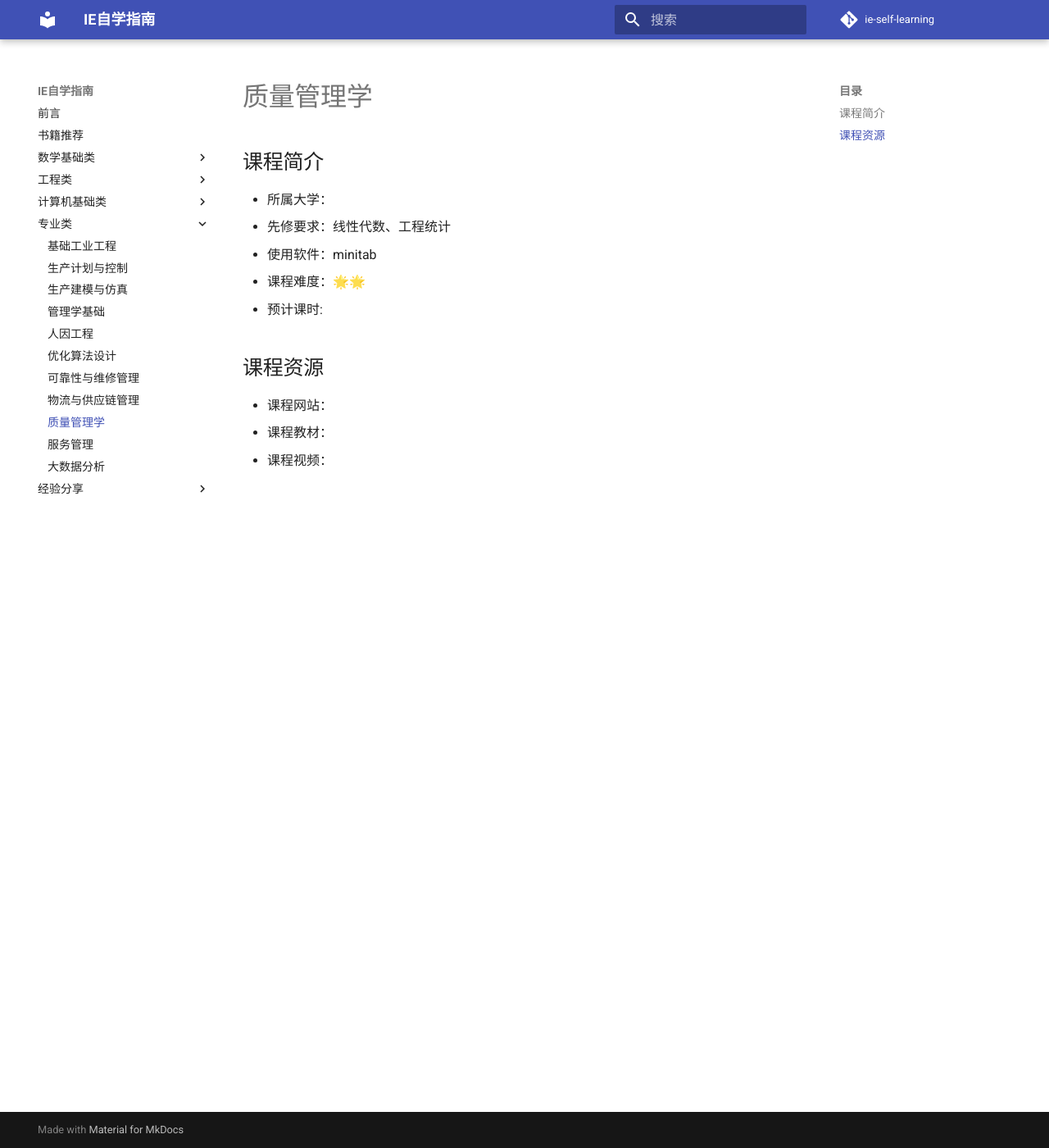
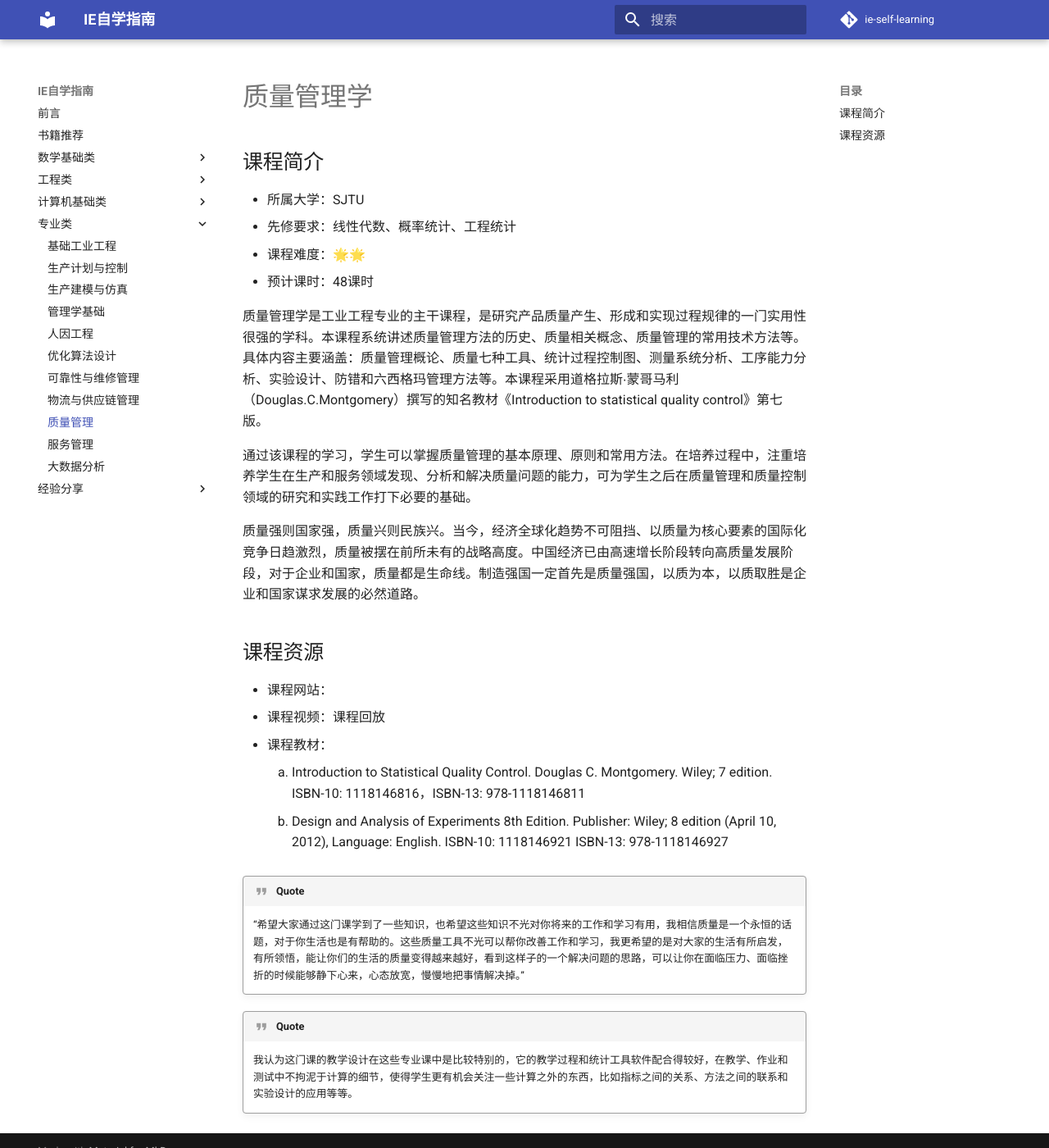
Before and after one commit to ceclin/ie-self-learning, an MkDocs documentation site: the page built from docs/专业类/质量管理.md, in a window 1280 px wide and 1400 px high. Shown: the whole window at 82% size. Built offline with MkDocs 1.6.1 and Material for MkDocs 9.7.7, drawn with Linux system fonts in a browser that asks for light colours; comment, search, counter and statistics services are not loaded.

Commit message:
add SJTU-IO213 (#39)

```diff
--- a/docs/专业类/质量管理.md
+++ b/docs/专业类/质量管理.md
@@ -1,14 +1,30 @@
 # 质量管理学
+
 ## 课程简介
-- 所属大学：
-- 先修要求：线性代数、工程统计
-- 使用软件：minitab
+
+- 所属大学：SJTU
+- 先修要求：线性代数、概率统计、工程统计
 - 课程难度：🌟🌟
-- 预计课时:
+- 预计课时：48课时
 
+质量管理学是工业工程专业的主干课程，是研究产品质量产生、形成和实现过程规律的一门实用性很强的学科。本课程系统讲述质量管理方法的历史、质量相关概念、质量管理的常用技术方法等。具体内容主要涵盖：质量管理概论、质量七种工具、统计过程控制图、测量系统分析、工序能力分析、实验设计、防错和六西格玛管理方法等。本课程采用道格拉斯∙蒙哥马利（Douglas.C.Montgomery）撰写的知名教材《Introduction to statistical quality control》第七版。
 
+通过该课程的学习，学生可以掌握质量管理的基本原理、原则和常用方法。在培养过程中，注重培养学生在生产和服务领域发现、分析和解决质量问题的能力，可为学生之后在质量管理和质量控制领域的研究和实践工作打下必要的基础。
+
+质量强则国家强，质量兴则民族兴。当今，经济全球化趋势不可阻挡、以质量为核心要素的国际化竞争日趋激烈，质量被摆在前所未有的战略高度。中国经济已由高速增长阶段转向高质量发展阶段，对于企业和国家，质量都是生命线。制造强国一定首先是质量强国，以质为本，以质取胜是企业和国家谋求发展的必然道路。
 
 ## 课程资源
+
 - 课程网站：
+- 课程视频：课程回放
 - 课程教材：
-- 课程视频：
+    1. Introduction to Statistical Quality Control. Douglas C. Montgomery. Wiley; 7 edition. ISBN-10: 1118146816，ISBN-13: 978-1118146811
+    2. Design and Analysis of Experiments 8th Edition. Publisher: Wiley; 8 edition (April 10, 2012), Language: English. ISBN-10: 1118146921 ISBN-13: 978-1118146927
+
+!!! quote
+
+    “希望大家通过这门课学到了一些知识，也希望这些知识不光对你将来的工作和学习有用，我相信质量是一个永恒的话题，对于你生活也是有帮助的。这些质量工具不光可以帮你改善工作和学习，我更希望的是对大家的生活有所启发，有所领悟，能让你们的生活的质量变得越来越好，看到这样子的一个解决问题的思路，可以让你在面临压力、面临挫折的时候能够静下心来，心态放宽，慢慢地把事情解决掉。”
+
+!!! quote
+
+    我认为这门课的教学设计在这些专业课中是比较特别的，它的教学过程和统计工具软件配合得较好，在教学、作业和测试中不拘泥于计算的细节，使得学生更有机会关注一些计算之外的东西，比如指标之间的关系、方法之间的联系和实验设计的应用等等。
--- a/mkdocs.yml
+++ b/mkdocs.yml
@@ -12,6 +12,9 @@ theme:
   name: material
   language: zh
 
+markdown_extensions:
+  - admonition
+  - pymdownx.superfences
 
 nav:
   - 前言: "index.md"
@@ -38,7 +41,7 @@ nav:
       - 优化算法设计: "专业类/优化算法设计.md"
       - 可靠性与维修管理: "专业类/可靠性与维修管理.md"
       - 物流与供应链管理: "专业类/物流与供应链/物流与供应链管理.md"
-      - 质量管理学: "专业类/质量管理.md"
+      - 质量管理: "专业类/质量管理.md"
       - 服务管理: "专业类/服务管理.md"
       - 大数据分析: "专业类/大数据分析.md"
   - 经验分享:
```
